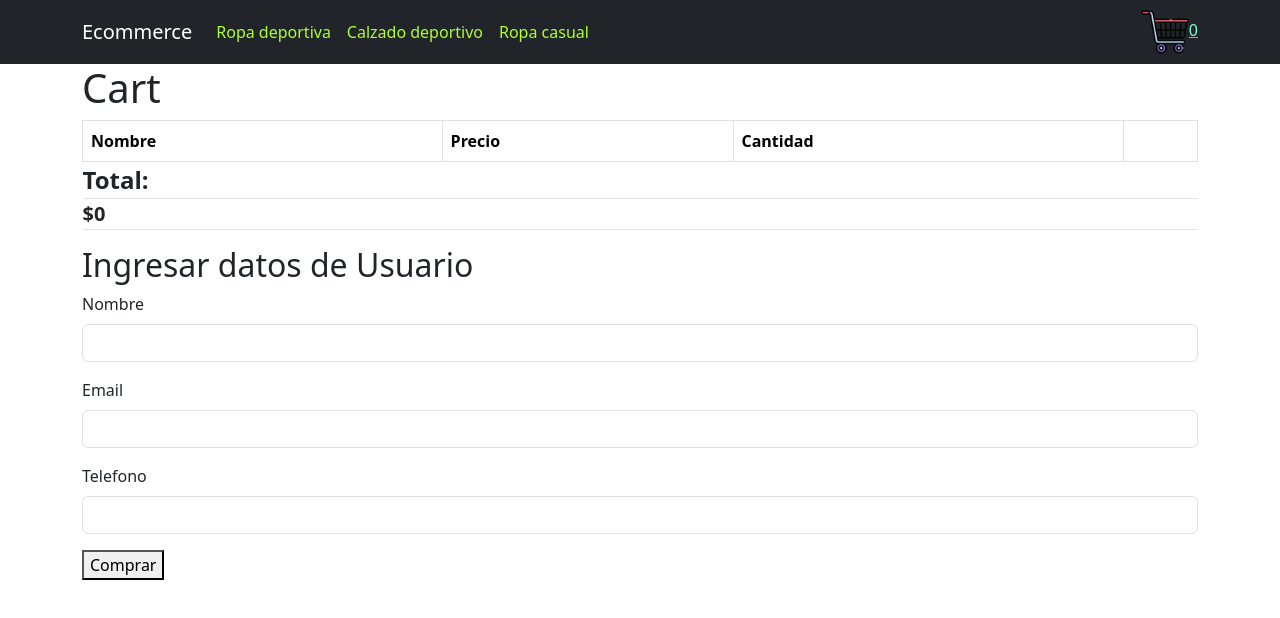
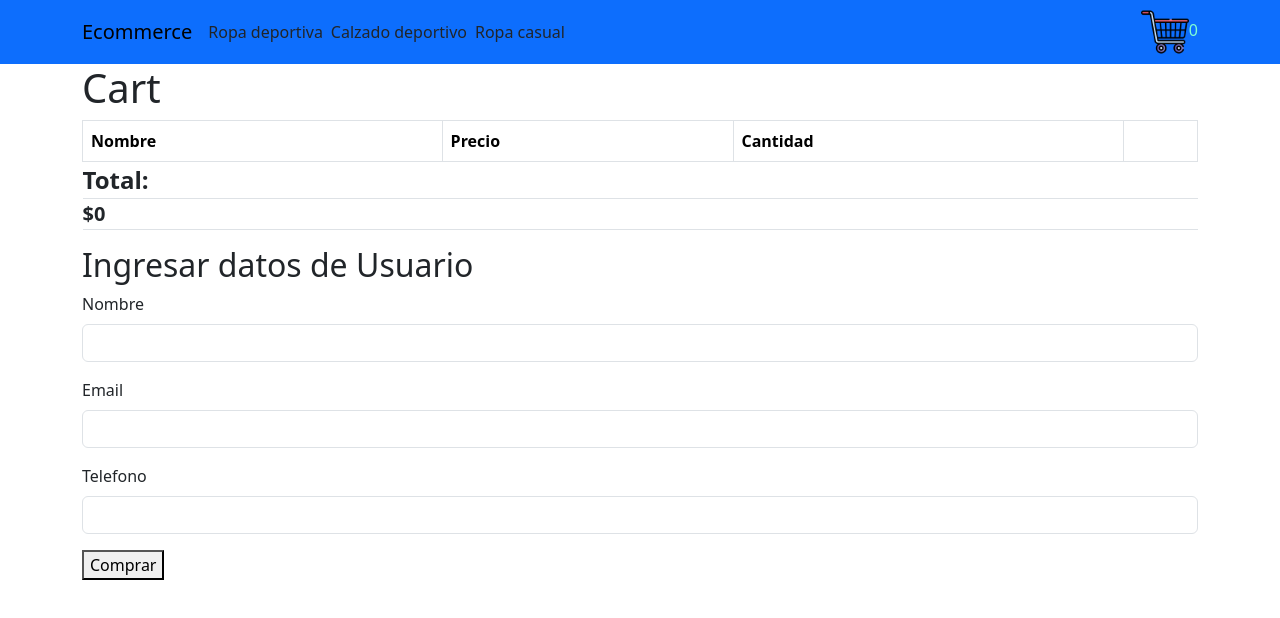
Before and after one commit to SergioGilMunoz/primeraentregaReac, a React (Create React App) app: page /Cart in a window 1280 px wide. Shown: the top 618 px of the page. Built offline with nearby package versions, Linux system fonts and the light colour scheme.

Commit message:
cincuetavo commit

```diff
--- a/src/App.css
+++ b/src/App.css
@@ -80,11 +80,15 @@ span {
 }
 
 #total-header {
-  font-size: 24px; /* Tamaño de fuente más grande (ajusta según tus preferencias) */
-  font-weight: bold; /* Texto en negrita */
+  font-size: 24px;
+  font-weight: bold;
 }
 
 #total-value {
-  font-size: 20px; /* Tamaño de fuente más grande (ajusta según tus preferencias) */
-  font-weight: bold; /* Texto en negrita */
+  font-size: 20px;
+  font-weight: bold;
 }
+
+.verde {
+  color: green;
+}
--- a/src/components/NavBar.jsx
+++ b/src/components/NavBar.jsx
@@ -1,26 +1,22 @@
+import { NavDropdown } from 'react-bootstrap';
 import { CartWidget } from './CartWidget';
 
 import Container from 'react-bootstrap/Container';
 import Nav from 'react-bootstrap/Nav';
 import Navbar from 'react-bootstrap/Navbar';
+import { Link } from 'react-router-dom';
 
 export const NavBar = () => (
     <>
 
- <Navbar bg="dark" data-bs-theme="dark">
+ <Navbar className="bg-primary" data-bs-theme="blue">
       <Container>
         <Navbar.Brand href="/">Ecommerce</Navbar.Brand>
-        <Nav className="me-auto">
-          <Nav.Link href="/categoria/Ropa deportiva">
-          <span className="green-text">Ropa deportiva</span>
+        <Nav className="me-auto" >
 
-          </Nav.Link>
-          <Nav.Link href="/categoria/Calzado deportivo">
-          <span className="green-text">Calzado deportivo</span>
-          </Nav.Link>
-          <Nav.Link href="/categoria/Ropa casual">
-            <span className="green-text">Ropa casual</span>
-          </Nav.Link>
+          <NavDropdown.Item as={Link} to="/categoria/Ropa deportiva" className="me-2">Ropa deportiva</NavDropdown.Item>
+          <NavDropdown.Item  as={Link} to="/categoria/Calzado deportivo" className="me-2">Calzado deportivo</NavDropdown.Item>
+          <NavDropdown.Item  as={Link} to="/categoria/Ropa casual" className="me-2">Ropa casual</NavDropdown.Item>
         </Nav>
         <CartWidget />
       </Container>
```
